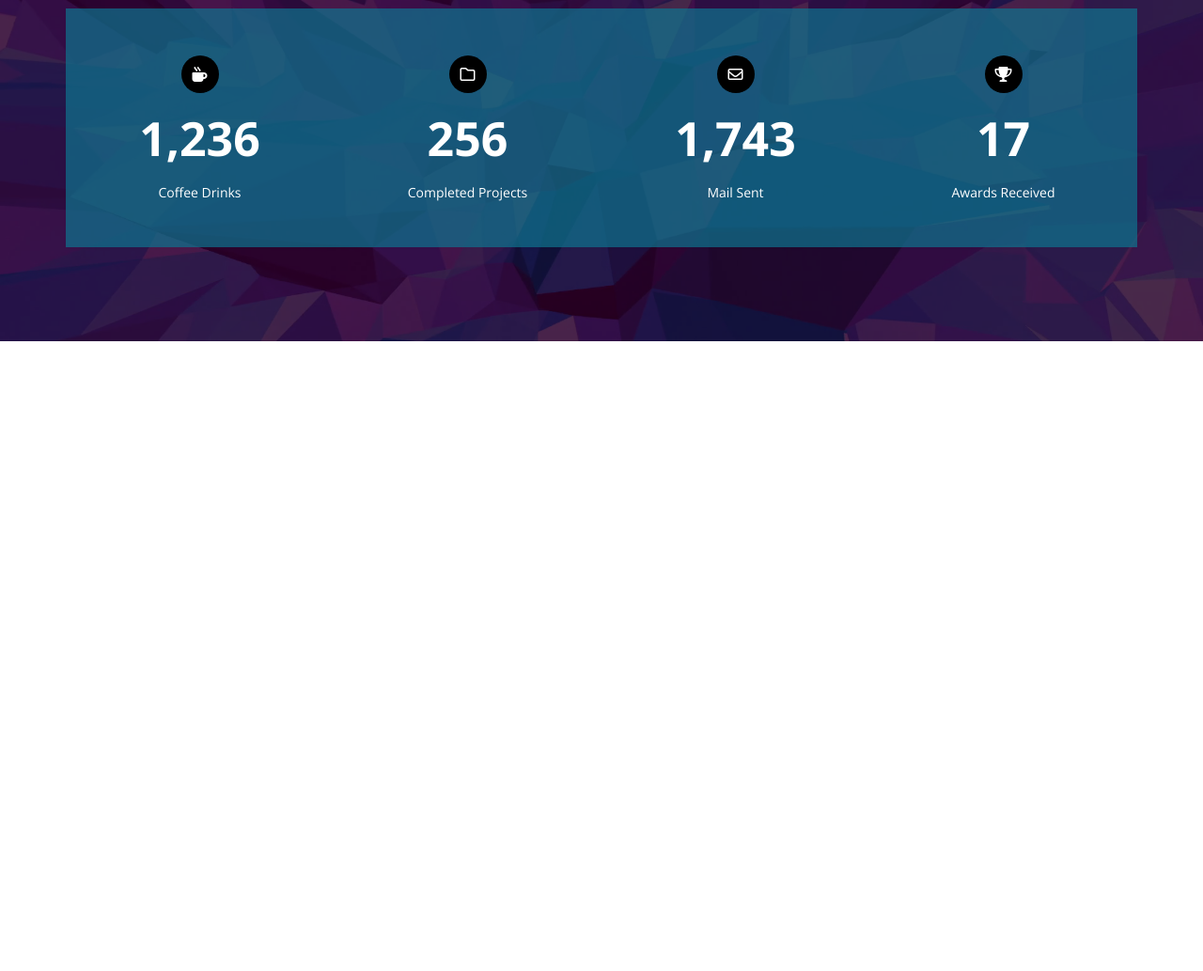
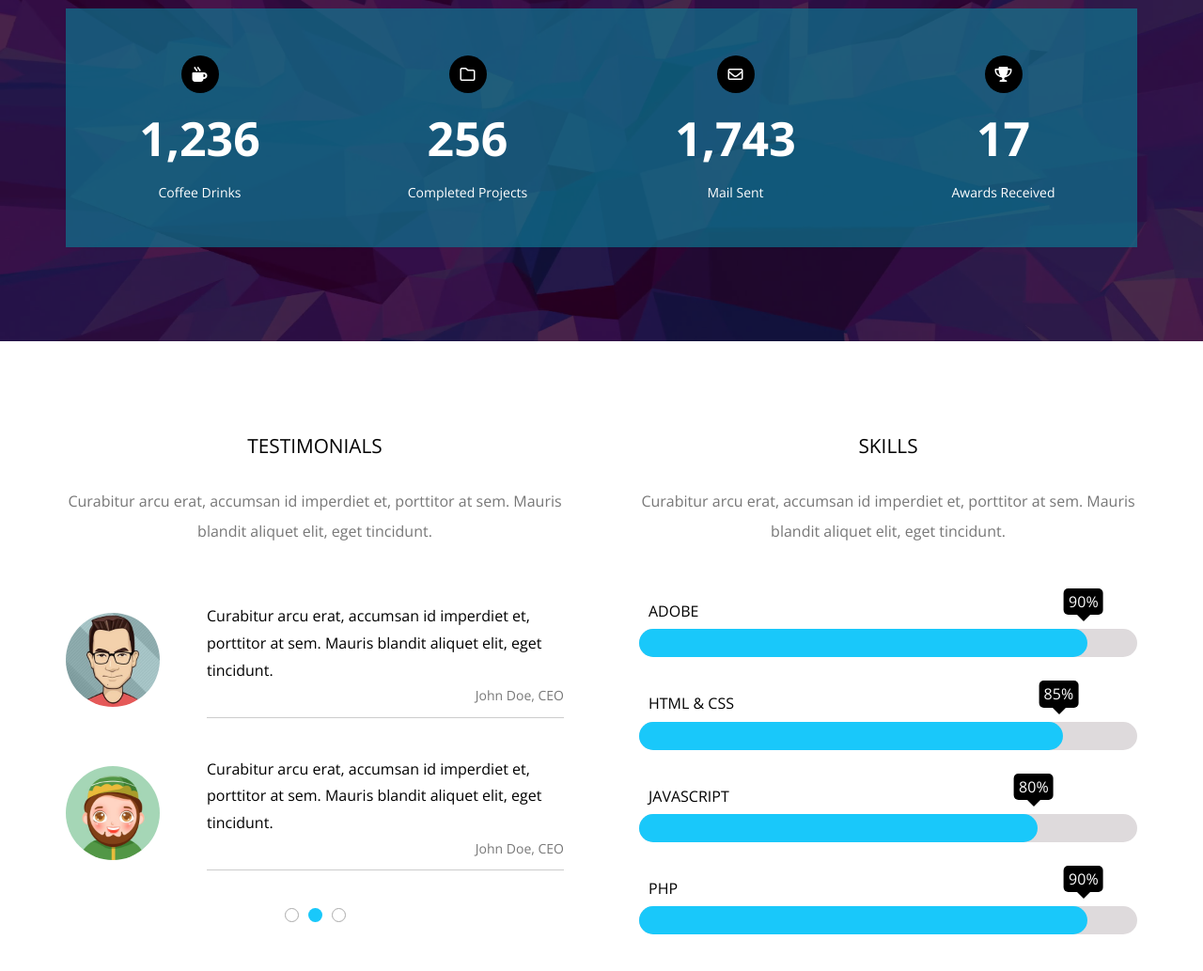
Before and after one commit to youssef579/Kasper-template, a plain HTML site: page index.html in a window 1280 px wide. Shown: the part 5012-6045 px from the top of the page at 94% size. Before the commit the page ends 5375 px from the top, so only its background shows below. Drawn offline with nearby package versions, Linux system fonts and the light colour scheme.

Commit message:
Finish the skills section

```diff
--- a/css/style.css
+++ b/css/style.css
@@ -287,7 +287,7 @@ main .arrow {
     right: 20px;
 }
 
-.bullets {
+main .bullets {
     position: absolute;
     bottom: 30px;
     display: flex;
@@ -296,23 +296,24 @@ main .arrow {
     transform: translateX(-50%);
 }
 
-.bullets li {
+main .bullets li {
     cursor: pointer;
     width: 20px;
     height: 20px;
     border-radius: 50%;
 }
 
-.bullets li:nth-of-type(odd) {
+main .bullets li:nth-of-type(odd) {
     border: 1px solid #fff;
 }
 
-.bullets li:nth-of-type(even) {
+main .bullets li:nth-of-type(even) {
     background-color: var(--main-color);
 }
 
 @media (max-width: 767px) {
     main .container {
+        padding: 20px;
         width: 100%;
         justify-content: flex-start;
     }
@@ -629,3 +630,145 @@ main .arrow {
     display: flex;
     justify-content: space-between;
 }
+
+/* Skills section */
+.our-skills .container {
+    display: flex;
+    justify-content: center;
+    gap: 80px;
+}
+
+.our-skills .container > * {
+    flex: 1;
+}
+
+.our-skills h2 {
+    text-transform: uppercase;
+    text-align: center;
+    font-weight: normal;
+    font-size: 1.3em;
+    margin-bottom: 30px;
+}
+
+.our-skills h2+p {
+    text-align: center;
+    color: #777;
+    line-height: 2;
+    margin-bottom: 60px;
+}
+
+.our-skills .testimonials .person {
+    display: flex;
+    gap: 50px;
+    align-items: center;
+    margin-bottom: 40px;
+}
+
+.our-skills .testimonials .person img {
+    border-radius: 50%;
+    width: 100px;
+}
+
+.our-skills .testimonials .person article {
+    line-height: 1.8;
+    border-bottom: 1px solid #ccc;
+
+}
+
+.our-skills .testimonials .person article p:last-child {
+    text-align: right;
+    color: #777;
+    font-size: 14px;
+    margin-bottom: 10px;
+}
+
+.our-skills .bullets {
+    display: flex;
+    justify-content: center;
+    gap: 10px;
+}
+
+.our-skills .bullets li {
+    border-radius: 100%;
+    width: 15px;
+    height: 15px;
+}
+
+.our-skills .bullets li:nth-of-type(odd) {
+    border: 1px solid #aaa;
+}
+
+.our-skills .bullets li:nth-of-type(even) {
+    background-color: var(--main-color);
+}
+
+.our-skills .skills .content {
+    display: grid;
+    gap: 40px;
+}
+
+.our-skills .skills .skill p {
+    text-indent: 10px;
+    text-transform: uppercase;
+    margin-bottom: 10px;
+}
+
+.progress {
+    width: 100%;
+    height: 30px;
+    background-color: #dedadc;
+    border-radius: 20px;
+}
+
+.progress .value {
+    position: relative;
+    height: 100%;
+    border-radius: 20px;
+    background-color: var(--main-color);
+    transition: width 0.3s;
+}
+
+.progress .value[data-val="90%"] {
+    width: 90%;
+}
+
+.progress .value[data-val="80%"] {
+    width: 80%;
+}
+
+.progress .value[data-val="85%"] {
+    width: 85%;
+}
+
+.progress .value::before {
+    content: attr(data-val);
+    position: absolute;
+    bottom: 45px;
+    right: 0;
+    transform: translateX(40%);
+    padding: 5px;
+    border-radius: 5px;
+    background-color: #000;
+    color: #fff;
+}
+
+.progress .value::after {
+    content: '';
+    bottom: 30px;
+    right: -4px;
+    position: absolute;
+    border-width: 8px;
+    border-style: solid;
+    border-color: #000 transparent transparent transparent;
+}
+
+@media (max-width: 991px) {
+    .our-skills .container {
+        flex-direction: column;
+        gap: 40px;
+    }
+
+    .our-skills .testimonials .person {
+        gap: 30px;
+    }
+}
--- a/index.html
+++ b/index.html
@@ -235,6 +235,65 @@
         </div>
     </section>
 
+    <!-- Skills section -->
+    <section class="our-skills">
+        <div class="container">
+            <div class="testimonials">
+                <h2>testimonials</h2>
+                <p>Curabitur arcu erat, accumsan id imperdiet et, porttitor at sem. Mauris blandit aliquet elit, eget tincidunt.</p>
+                <div class="person">
+                    <img src="./images/skills-01.jpg" alt="John Doe">
+                    <article>
+                        <p>Curabitur arcu erat, accumsan id imperdiet et, porttitor at sem. Mauris blandit aliquet elit, eget tincidunt.</p>
+                        <p>John Doe, CEO</p>
+                    </article>
+                </div>
+                <div class="person">
+                    <img src="./images/skills-02.jpg" alt="John Doe">
+                    <article>
+                        <p>Curabitur arcu erat, accumsan id imperdiet et, porttitor at sem. Mauris blandit aliquet elit, eget tincidunt.</p>
+                        <p>John Doe, CEO</p>
+                    </article>
+                </div>
+                <ul class="bullets">
+                    <li></li>
+                    <li></li>
+                    <li></li>
+                </ul>
+            </div>
+            <div class="skills">
+                <h2>skills</h2>
+                <p>Curabitur arcu erat, accumsan id imperdiet et, porttitor at sem. Mauris blandit aliquet elit, eget tincidunt.</p>
+                <div class="content">
+                    <div class="skill">
+                        <p>adobe</p>
+                        <div class="progress">
+                            <div class="value" data-val="90%"></div>
+                        </div>
+                    </div>
+                    <div class="skill">
+                        <p>html & css</p>
+                        <div class="progress">
+                            <div class="value" data-val="85%"></div>
+                        </div>
+                    </div>
+                    <div class="skill">
+                        <p>javascript</p>
+                        <div class="progress">
+                            <div class="value" data-val="80%"></div>
+                        </div>
+                    </div>
+                    <div class="skill">
+                        <p>php</p>
+                        <div class="progress">
+                            <div class="value" data-val="90%"></div>
+                        </div>
+                    </div>
+                </div>
+            </div>
+        </div>
+    </section>
+
     <script src="./app.js"></script>
 </body>
 
```
Also changed, not shown: images/skills-01.jpg (added), images/skills-02.jpg (added).
